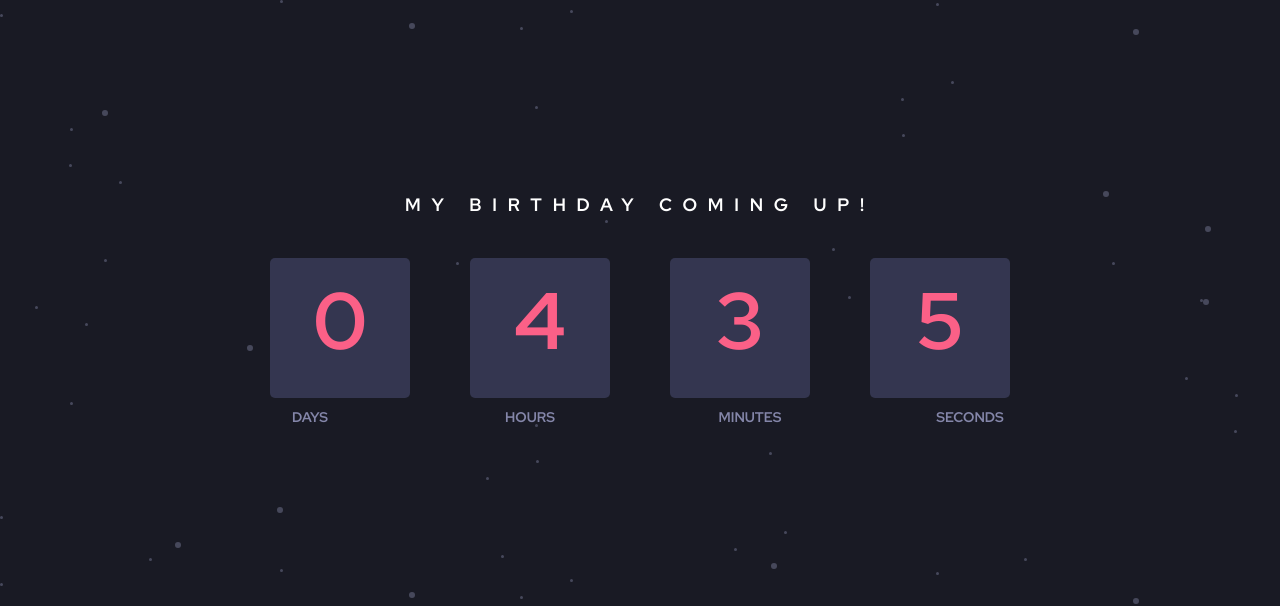
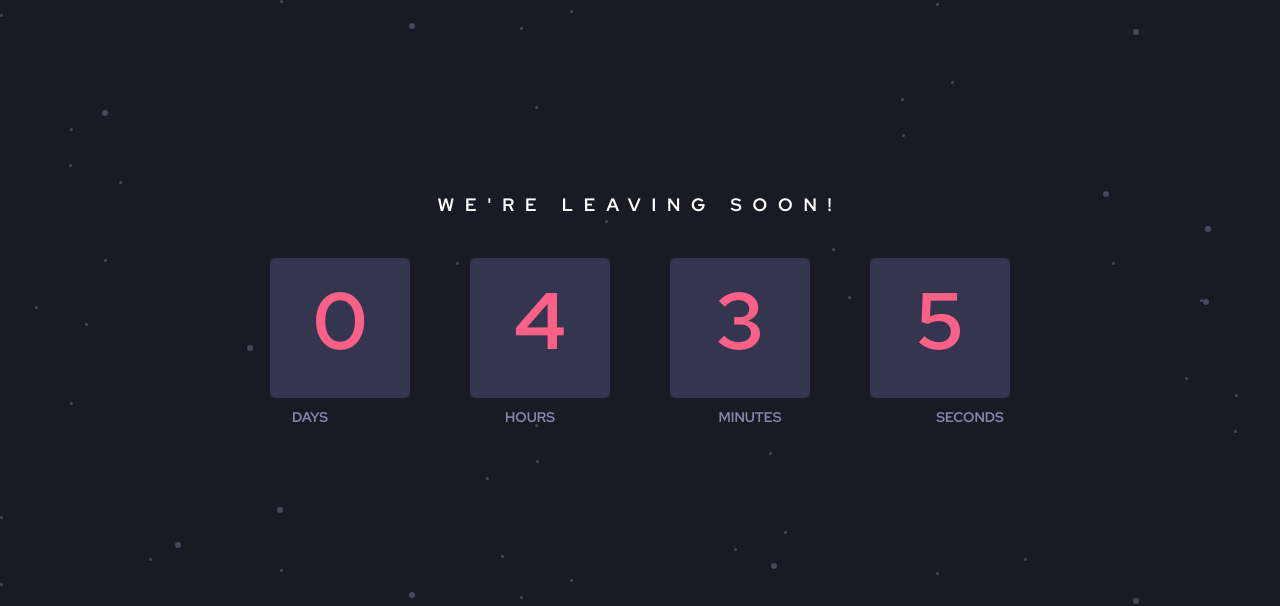
Before and after one commit to superwaih/countdown-timer, a plain HTML site: page index.html in a window 1280 px wide. Shown: the top 606 px of the page. Drawn offline with Linux system fonts and the light colour scheme.

Commit message:
Update index.html

```diff
--- a/index.html
+++ b/index.html
@@ -20,7 +20,7 @@
 
   <div class="countdown-container">
     <div class="text-count">
-      <h1>My birthday coming up!</h1>
+      <h1>We're leaving soon!</h1>
     </div>
     <div class="counter">
       <div class="time-day"></div>
```
